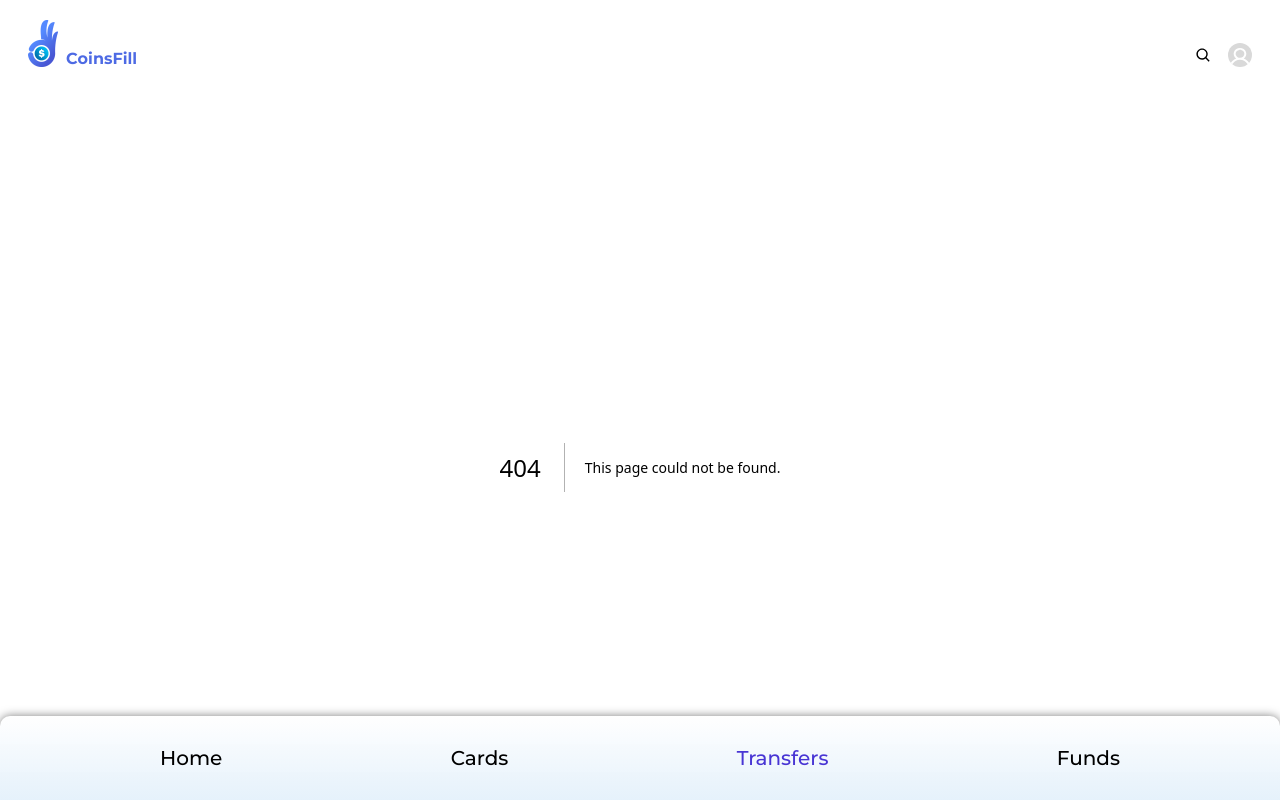
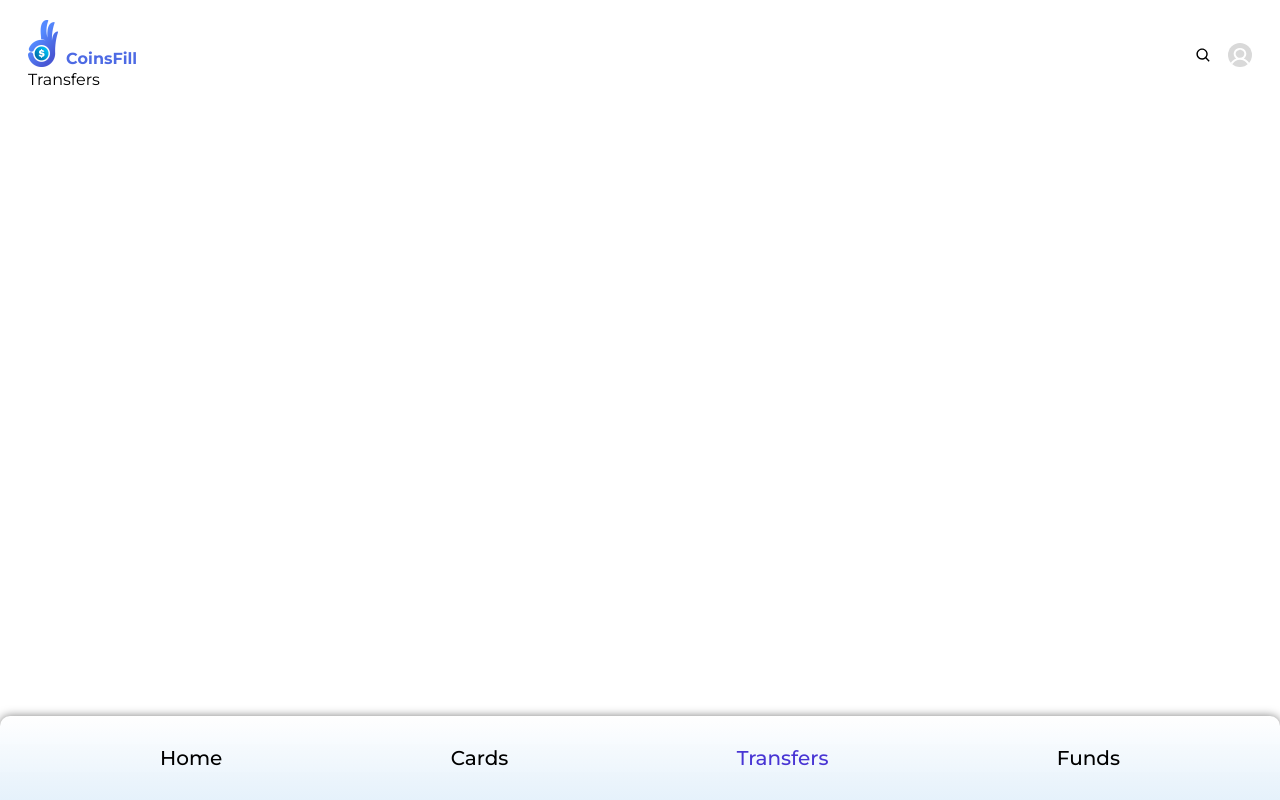
Before and after one commit to aleksander1802/test-next, a Next.js app: page /transfers in a window 1280 px wide. Before the commit this address had no page. Built offline with nearby package versions, Linux system fonts and the light colour scheme.

Commit message:
feat: added transfers page, added funds page

```diff
--- /dev/null
+++ b/src/pages/funds/index.tsx
@@ -0,0 +1,5 @@
+const Funds = () => {
+	return <div className="h-full w-full">Funds</div>;
+};
+
+export default Funds;
--- /dev/null
+++ b/src/pages/transfers copy/index.tsx
@@ -0,0 +1,5 @@
+const Transfers = () => {
+	return <div className="h-full w-full">Cards</div>;
+};
+
+export default Transfers;
--- /dev/null
+++ b/src/pages/transfers/index.tsx
@@ -0,0 +1,5 @@
+const Transfers = () => {
+	return <div className="h-full w-full">Transfers</div>;
+};
+
+export default Transfers;
```
